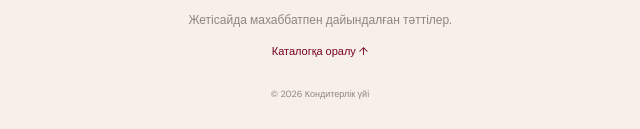
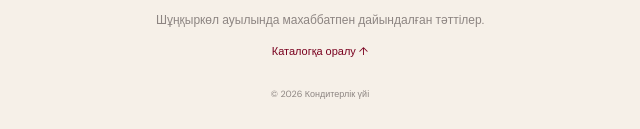
Before and after one commit to polymathf/ailin-breaks, a plain HTML site: page index.html in a window 1280 px wide. Shown: the part 4899-5028 px from the top of the page, 320-960 px from the left. Drawn offline with nearby package versions, Linux system fonts and the light colour scheme; a web font is replaced by a local one.

Commit message:
Add files via upload

```diff
--- a/index.html
+++ b/index.html
@@ -4,7 +4,7 @@
   <meta charset="utf-8">
   <meta name="viewport" content="width=device-width, initial-scale=1, viewport-fit=cover">
   <meta name="theme-color" content="#fffef7">
-  <meta name="description" content="Кондитерлік үйі — Жетісайдағы торттар мен үй тәттілері.">
+  <meta name="description" content="Шұңқыркөл ауылындағы кондитерлік үйдің торттары мен үй тәттілері.">
   <title>Кондитерлік үйі — Әсем тәттілер</title>
   <link rel="preload" as="image" href="assets/hero-chocolate-cake-v3.webp">
   <link rel="preconnect" href="https://cdn.jsdelivr.net" crossorigin>
@@ -93,7 +93,7 @@
 
   <footer class="site-footer" id="footer">
     <a class="brand brand-footer" href="#top" aria-label="Кондитерлік үйі — жоғарыға"><img class="brand-logo" src="assets/ailin-logo-reference.png" alt=""></a>
-    <p>Жетісайда махаббатпен дайындалған тәттілер.</p>
+    <p>Шұңқыркөл ауылында махаббатпен дайындалған тәттілер.</p>
     <a href="#catalog">Каталогқа оралу <span aria-hidden="true">↑</span></a>
     <small>© <span id="year"></span> Кондитерлік үйі</small>
   </footer>
```
